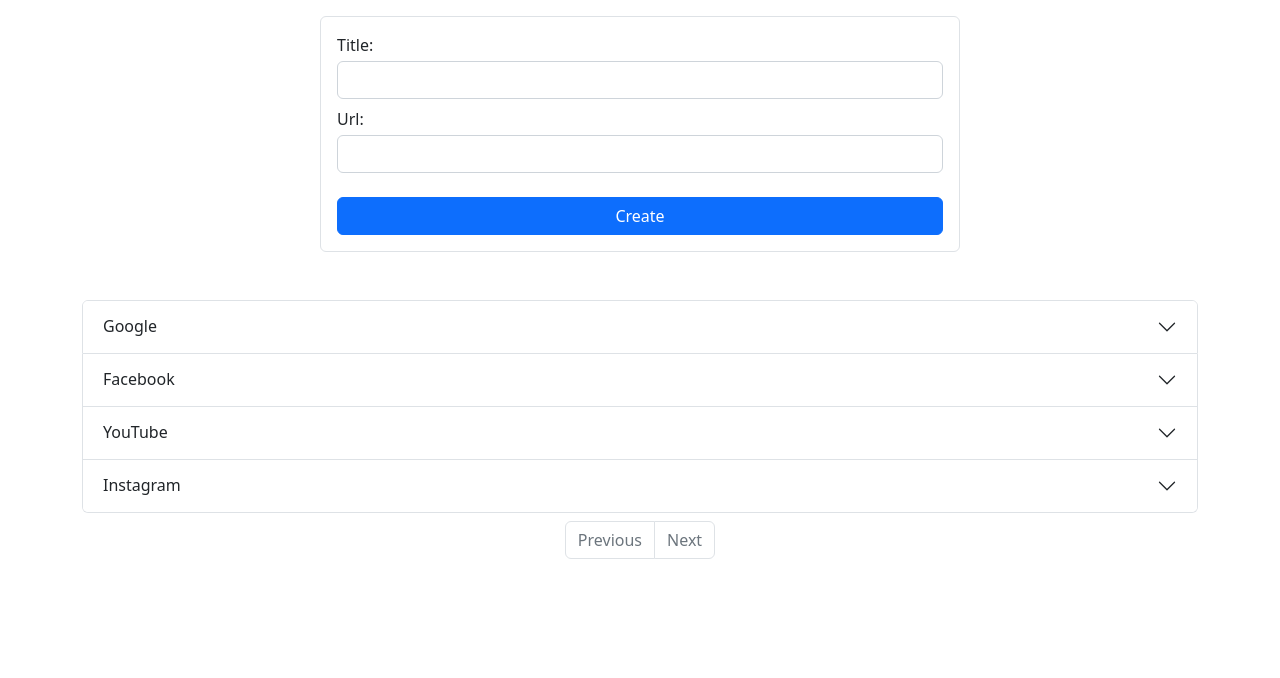
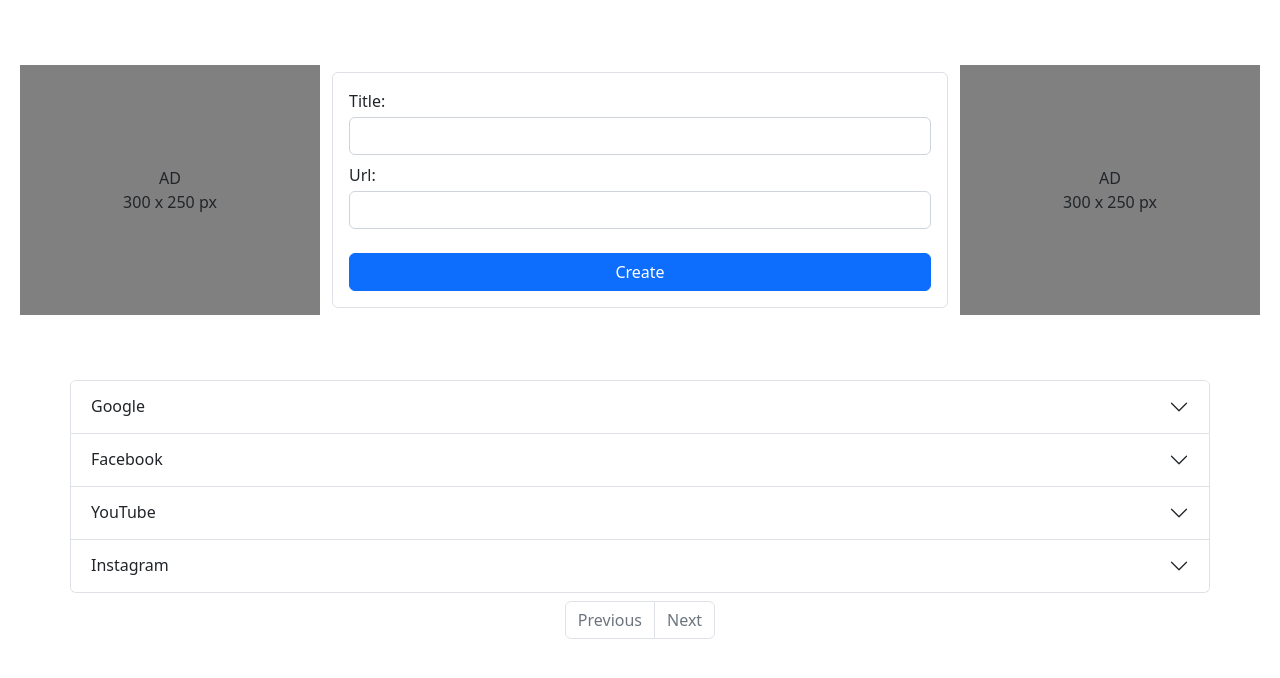
Before and after one commit to tomovicj/CS50, a Django app: template CS50W/quickredirect/redirect/templates/redirect/dashboard.html in a window 1280 px wide. Shown: the part 56-734 px from the top of the page. Run offline with Django 3.2, Linux system fonts and the light colour scheme; the template is opened without the code that fills it: values that come from a table or form of the project are taken from there, others are empty; data comes from the database, SQL or seed files in the repository; both versions use the stored data as it was after the commit.

Commit message:
'quickredirect': dashboard front-end + ads

```diff
--- a/CS50W/quickredirect/redirect/static/redirect/style.css
+++ b/CS50W/quickredirect/redirect/static/redirect/style.css
@@ -1,3 +1,27 @@
 .pointer {
     cursor: pointer;
 }
+
+.ad-place {
+    background-color: gray;
+    width: 300px;
+    height: 250px;
+    flex: none;
+    display: flex;
+    justify-content: center;
+    align-items: center;
+    padding: 0px;
+}
+
+.ad {
+    text-align: center;
+}
+.ad p {
+    margin-bottom: 0px;
+}
+
+.scrollbar {
+    display: block;
+    overflow-x: auto;
+    white-space: nowrap;
+}
--- a/CS50W/quickredirect/redirect/templates/redirect/dashboard.html
+++ b/CS50W/quickredirect/redirect/templates/redirect/dashboard.html
@@ -2,7 +2,18 @@
 {% load static %}
 {% block body %}
 {% if message %}<div class="container w-50 mb-3 alert alert-{{ message.type }}" role="alert">{{ message.text }}</div>{% endif %}
-<div class="container w-50 border rounded p-3 mb-5">
+<div class="container-fluid">
+  <div class="row my-4 d-flex justify-content-center align-items-center">
+    {% if not perms.redirect.no_ads %}
+      <div class="col ad-place">
+        <div class="ad">
+          <p>AD</p>
+          <p>300 x 250 px</p>
+        </div>
+      </div>
+    {% endif %}
+    <div class="col-xl-6 my-5">
+      <div class="container border rounded p-3">
         <form action="{% url 'index' %}" method="post">
           {% csrf_token %}
           <div class="mb-2">
@@ -22,8 +33,20 @@
           <input type="submit" value="Create" class="btn btn-primary w-100 mt-3">
         </form>
       </div>
+    </div>
+    {% if not perms.redirect.no_ads %}
+      <div class="col ad-place">
+        <div class="ad">
+          <p>AD</p>
+          <p>300 x 250 px</p>
+        </div>
+      </div>
+    {% endif %}
+  </div>
+</div>
 {% if redirects %}
-<div class="container">
+<div class="container-fluid">
+  <div class="container px-0">
     <div class="accordion" id="accordionFlush">
       {% for redirect in redirects %}
       <div class="accordion-item">
@@ -37,7 +60,7 @@
             <p class="mb-0">Redirect Link: <a href="{{ redirect.id }}" class="copy-link"></a> <span class="text-muted" style="font-size: 0.8rem;">(Click the link to copy)</span></p>
             <p>Redirect to: <a href="{{ redirect.url }}">{{ redirect.url }}</a></p>
             {% if redirect.data %}
-          <table class="table table-striped">
+            <table class="table table-striped scrollbar">
               <thead class="border-bottom border-dark border-2">
                 <th>IP</th>
                 <th>Language</th>
@@ -98,6 +121,7 @@
       </ul>
     </nav>
   </div>
+</div>
 {% endif %}
 <script src="https://cdn.jsdelivr.net/npm/bootstrap@5.2.3/dist/js/bootstrap.bundle.min.js" integrity="sha384-kenU1KFdBIe4zVF0s0G1M5b4hcpxyD9F7jL+jjXkk+Q2h455rYXK/7HAuoJl+0I4" crossorigin="anonymous"></script>
 <script>
```
Also changed, not shown: CS50W/quickredirect/db.sqlite3. Lines whose indentation alone changed are shown as unchanged.
